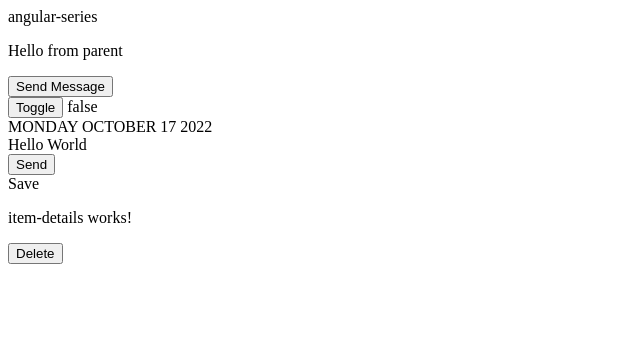
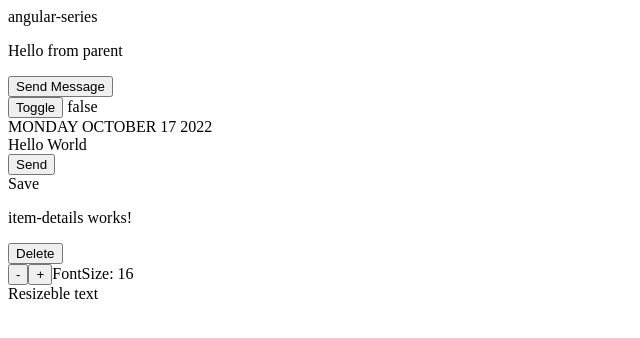
Before and after one commit to devkovmtl/ng-sandbox-series, an Angular app: page / in a window 1280 px wide. Shown: the top 338 px of the page, without its empty margins (0-640 px from the left). Built offline with nearby package versions, Linux system fonts and the light colour scheme.

Commit message:
Angular - Two way data binding

```diff
--- /dev/null
+++ b/src/app/app-sizer/app-sizer.component.html
@@ -0,0 +1,5 @@
+<div>
+  <button (click)="dec()">-</button>
+  <button (click)="inc()">+</button>
+  <label [style.font-size.px]="size">FontSize: {{ size }}</label>
+</div>
--- /dev/null
+++ b/src/app/app-sizer/app-sizer.component.ts
@@ -0,0 +1,28 @@
+import { Component, OnInit, Input, Output, EventEmitter } from '@angular/core';
+
+@Component({
+  selector: 'app-app-sizer',
+  templateUrl: './app-sizer.component.html',
+  styleUrls: ['./app-sizer.component.scss'],
+})
+export class AppSizerComponent implements OnInit {
+  @Input() size: number = 0;
+  @Output() sizeChange = new EventEmitter<number>();
+
+  constructor() {}
+
+  ngOnInit(): void {}
+
+  dec() {
+    this.resize(-1);
+  }
+
+  inc() {
+    this.resize(+1);
+  }
+
+  resize(delta: number) {
+    this.size = Math.min(40, Math.max(8, +this.size + delta));
+    this.sizeChange.emit(this.size);
+  }
+}
--- a/src/app/app.component.html
+++ b/src/app/app.component.html
@@ -18,3 +18,7 @@
 <div>
   <app-item-details (deleteRequest)="deleteItem($event)"></app-item-details>
 </div>
+<div>
+  <app-app-sizer [(size)]="fontSizepx"></app-app-sizer>
+  <div [style.font-size.px]="fontSizepx">Resizeble text</div>
+</div>
--- a/src/app/app.component.ts
+++ b/src/app/app.component.ts
@@ -26,6 +26,8 @@
 
   todaysDate = new Date();
 
+  fontSizepx = 16;
+
   toggleText(): void {
     this.showText = !this.showText;
   }
--- a/src/app/app.module.ts
+++ b/src/app/app.module.ts
@@ -8,9 +8,10 @@
 import { ChildComponent } from './child/child.component';
 import { GreetingPipe } from './greeting.pipe';
 import { ItemDetailsComponent } from './item-details/item-details.component';
+import { AppSizerComponent } from './app-sizer/app-sizer.component';
 
 @NgModule({
-  declarations: [AppComponent, HelloWorldComponent, ParentComponent, ChildComponent, GreetingPipe, ItemDetailsComponent],
+  declarations: [AppComponent, HelloWorldComponent, ParentComponent, ChildComponent, GreetingPipe, ItemDetailsComponent, AppSizerComponent],
   imports: [BrowserModule, AppRoutingModule],
   providers: [],
   bootstrap: [AppComponent],
```
Also changed, not shown: src/app/app-sizer/app-sizer.component.scss (added), 1 other file (tests, documents, lock files or other folders).
